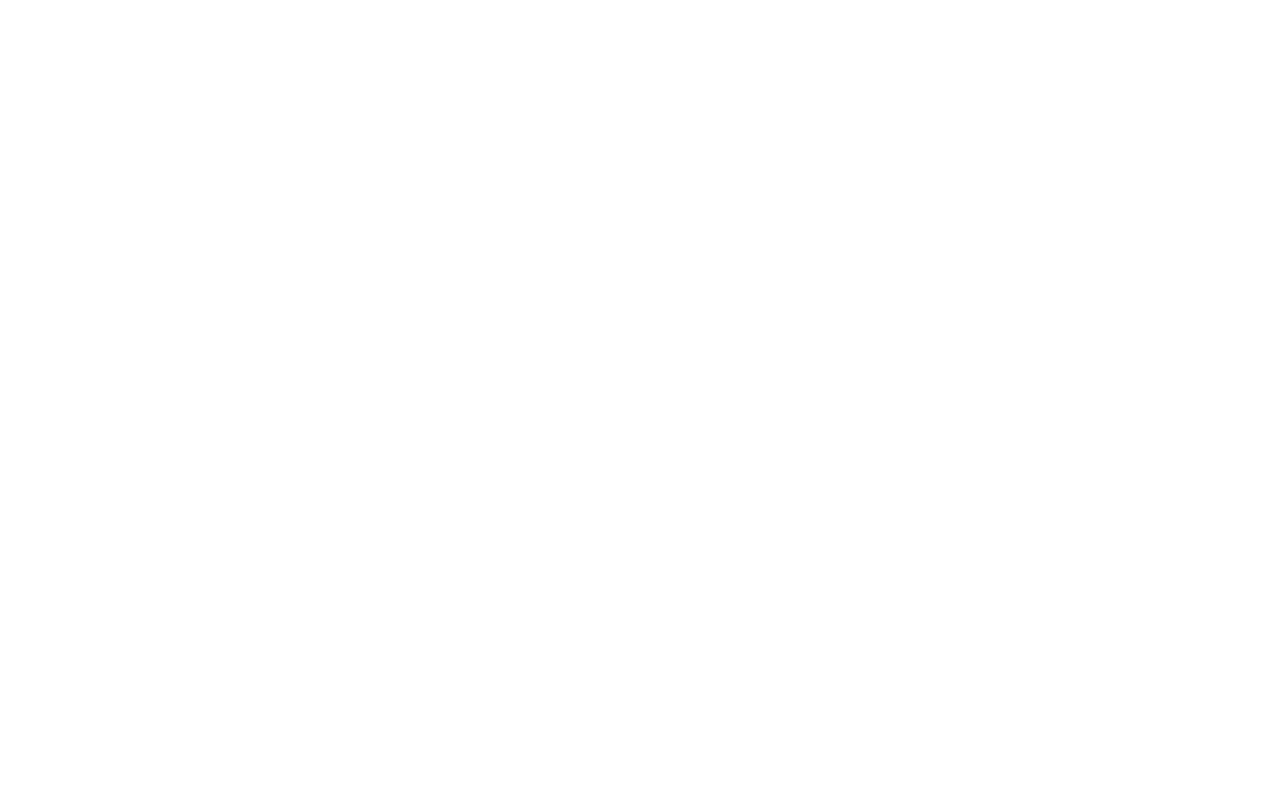
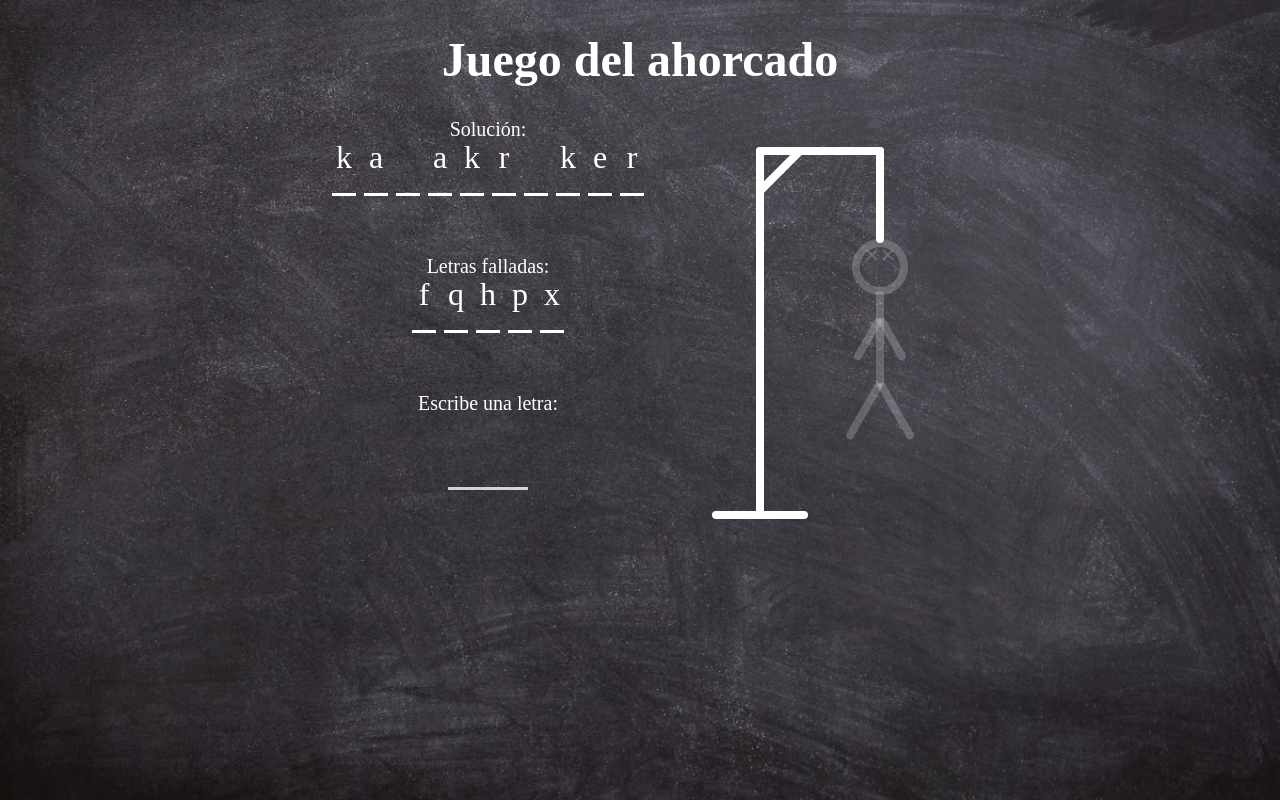
Before and after one commit to Adalab/promo-n-module-3-pair-10-hangman-game, a React (Create React App) app: page / in a window 1280 px wide. Built offline with nearby package versions, Linux system fonts and the light colour scheme.

Commit message:
Add complete migration

```diff
--- a/src/components/App.js
+++ b/src/components/App.js
@@ -1,7 +1,70 @@
 import '../scss/main.scss';
 
 function App() {
-  return <div></div>;
+  return (
+    <div className='page'>
+      <header>
+        <h1 className='header__title'>Juego del ahorcado</h1>
+      </header>
+      <main className='main'>
+        <section>
+          <div className='solution'>
+            <h2 className='title'>Solución:</h2>
+            <ul className='letters'>
+              <li className='letter'>k</li>
+              <li className='letter'>a</li>
+              <li className='letter'></li>
+              <li className='letter'>a</li>
+              <li className='letter'>k</li>
+              <li className='letter'>r</li>
+              <li className='letter'></li>
+              <li className='letter'>k</li>
+              <li className='letter'>e</li>
+              <li className='letter'>r</li>
+            </ul>
+          </div>
+          <div className='feedback'>
+            <h2 className='title'>Letras falladas:</h2>
+            <ul className='letters'>
+              <li className='letter'>f</li>
+              <li className='letter'>q</li>
+              <li className='letter'>h</li>
+              <li className='letter'>p</li>
+              <li className='letter'>x</li>
+            </ul>
+          </div>
+          <form className='form'>
+            <label className='title' htmlFor='last-letter'>
+              Escribe una letra:
+            </label>
+            <input
+              autoComplete='off'
+              className='form__input'
+              maxLength='1'
+              type='text'
+              name='last-letter'
+              id='last-letter'
+            />
+          </form>
+        </section>
+        <section className='dummy error-5'>
+          <span className='error-13 eye'></span>
+          <span className='error-12 eye'></span>
+          <span className='error-11 line'></span>
+          <span className='error-10 line'></span>
+          <span className='error-9 line'></span>
+          <span className='error-8 line'></span>
+          <span className='error-7 line'></span>
+          <span className='error-6 head'></span>
+          <span className='error-5 line'></span>
+          <span className='error-4 line'></span>
+          <span className='error-3 line'></span>
+          <span className='error-2 line'></span>
+          <span className='error-1 line'></span>
+        </section>
+      </main>
+    </div>
+  );
 }
 
 export default App;
--- a/src/scss/components/_app.scss
+++ b/src/scss/components/_app.scss
@@ -13,7 +13,7 @@
   padding: 2rem;
   width: 100%;
   min-height: 100vh;
-  background-image: url('../images/blackboard.jpg');
+  background-image: url('../../images/blackboard.jpg');
   background-size: cover;
   background-position: center center;
 }
```
Also changed, not shown: 1 other file (tests, documents, lock files or other folders).
